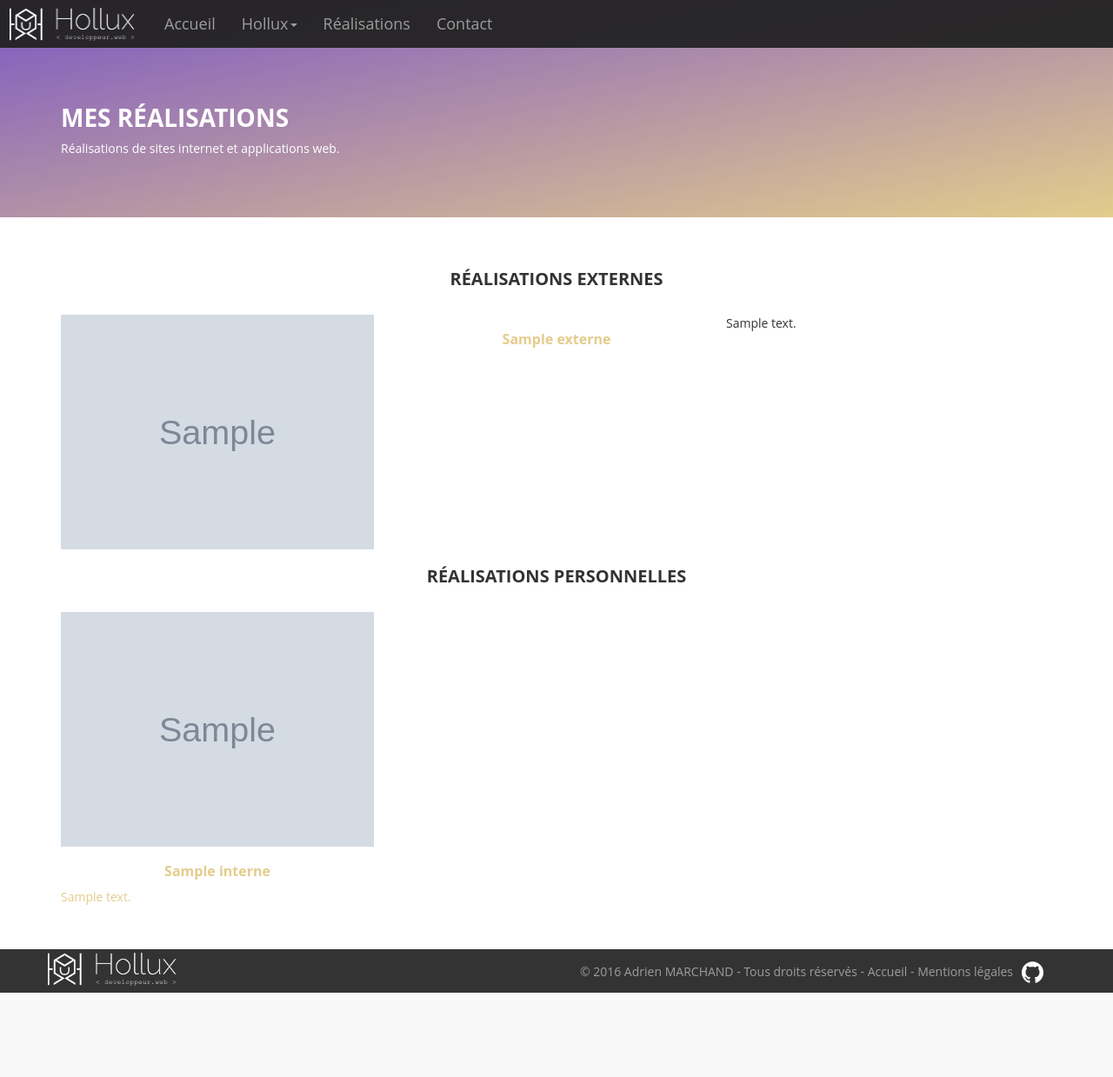
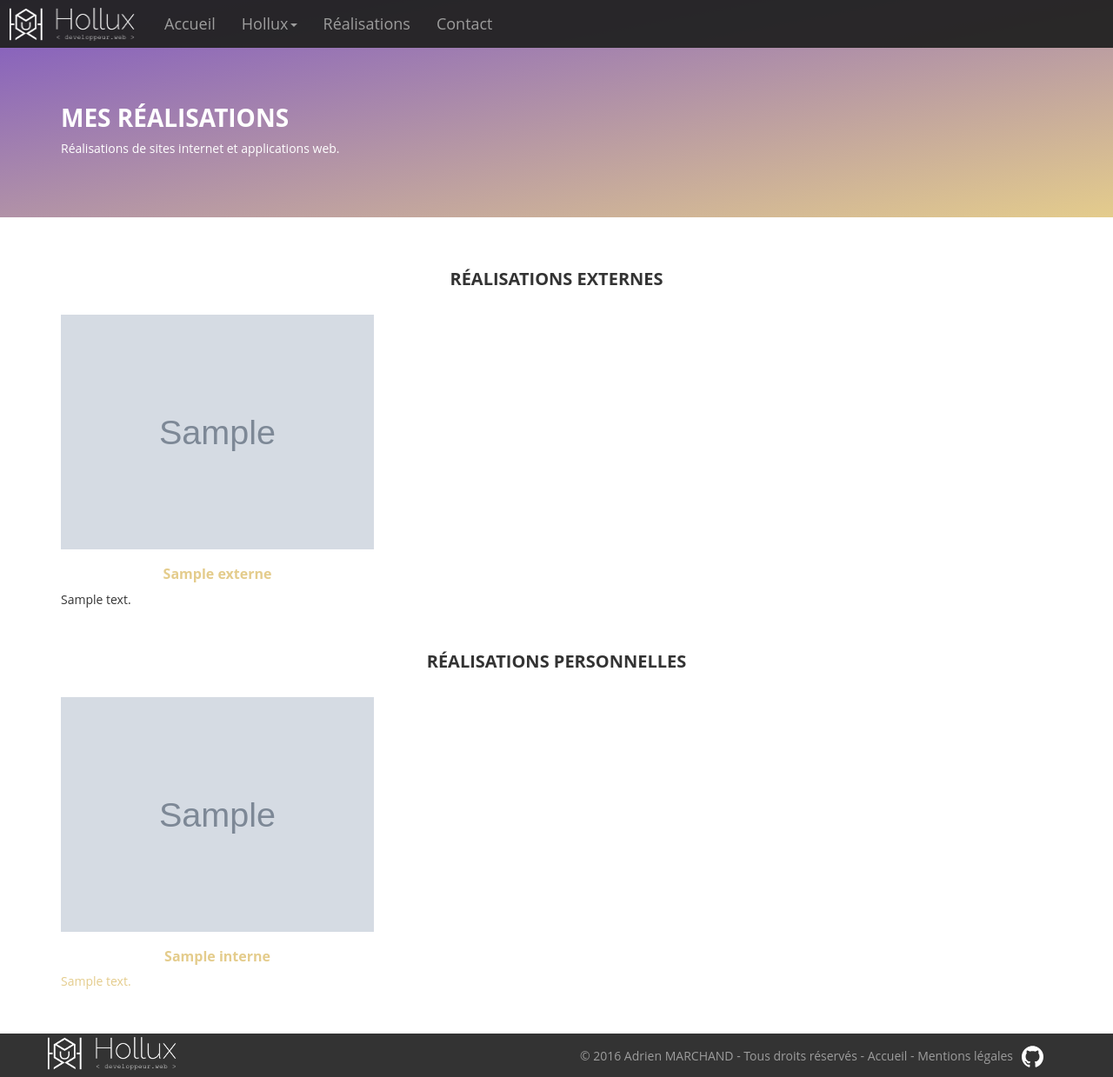
Before and after one commit to Hollux/HolluxLand4, a Symfony app: template templates/hollux/realisations.html.twig in a window 1280 px wide. Shown: the whole page at 87% size. Before the commit the page ends 1142 px from the top, so only its background shows below. Run offline with Twig, Linux system fonts and the light colour scheme; the template is opened without the code that fills it: most values are stand-ins (such as "Sample title", 1, 10 or a date in 2020); grey boxes marked "Sample" are stand-in pictures; some libraries are stand-ins or nearby versions.

Commit message:
fix page realisations

```diff
--- a/templates/hollux/realisations.html.twig
+++ b/templates/hollux/realisations.html.twig
@@ -12,13 +12,13 @@
         <h2>Réalisations externes</h2>
         <div class="row">
             {% for externe in realisations.externes %}
-
-                <a class='col-md-4 col-sm-6' href="{{ externe.url }}" target="_blank">
-                    <img src="{{ asset( externe.img) }}" alt="{{ externe.imgAlt }}"></a>
-            <a class='col-md-4 col-sm-6' href="{{ externe.url }}" target="_blank"> <h3 class="text-center">{{ externe.title }}</h3></a>
-                    <p>{{ externe.content }}</p>
-
-
+            <div class="col-md-4 col-sm-6"
+                <a  href="{{ externe.url }}" target="_blank">
+                    <img src="{{ asset( externe.img) }}" alt="{{ externe.imgAlt }}">
+                    <h3 class="text-center">{{ externe.title }}</h3>
+                </a>
+                <p>{{ externe.content }}</p>
+                </div>
                 {% if loop.index is divisible by(3) and not loop.last %}
         </div>
         <div class="row">
```
